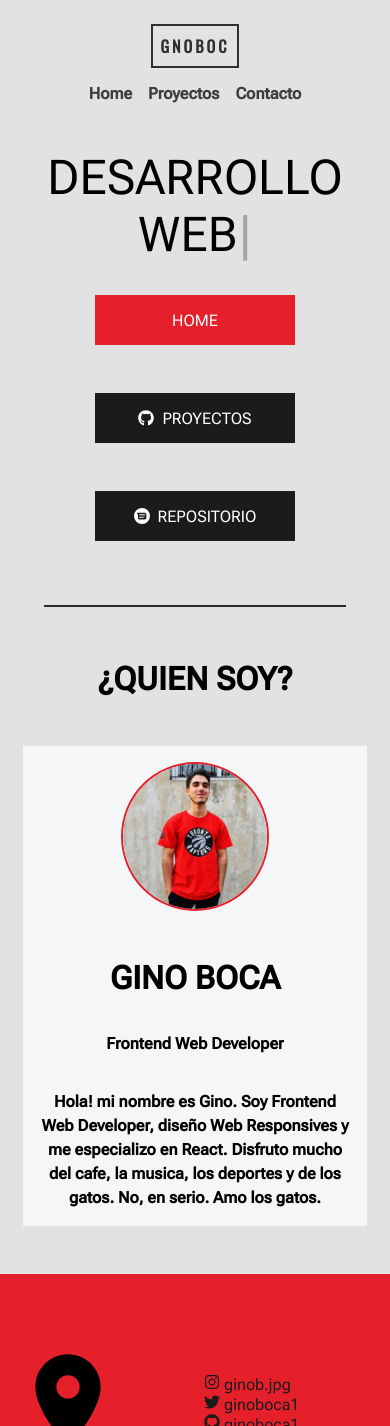
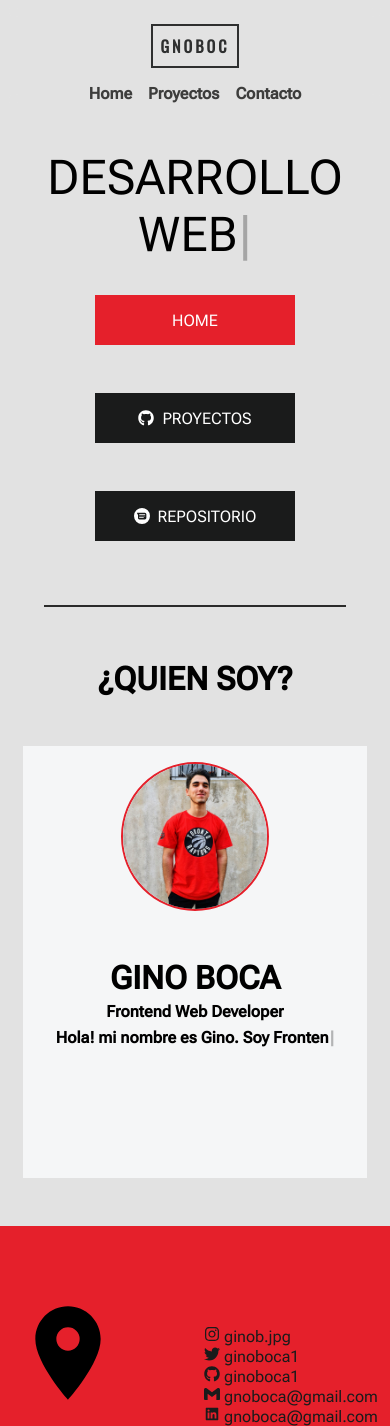
Before and after one commit to Ginoboca1/Me, a React (Create React App) app: page / in a window 390 px wide. Shown: the top 1426 px of the page. Built offline with nearby package versions, Linux system fonts and the light colour scheme.

Commit message:
new animation

```diff
--- a/src/components/testimonio.js
+++ b/src/components/testimonio.js
@@ -12,10 +12,16 @@ function Testimonio(props){
        alt='imagen-gino'
       />
 
-       <div className='text-container'>
+       <div className='text-testimonio-container'>
          <p className='name-collaborator'>{props.name}</p>
          <p className='job-collaborator'>{props.job}</p>
-         <p className='description'>{props.description}</p>
+         <p className='description'>
+         <Typewriter
+          onInit={(typewritter) => {
+            typewritter.typeString('Hola! mi nombre es Gino. Soy Frontend Web Developer, diseño Web Responsives y me especializo en React. Disfruto mucho del cafe, la musica, los deportes y de los gatos. No, en serio. Amo los gatos.').start();
+          }}
+        />
+         </p>
        </div>
 
     </div>
--- a/src/styles/Testimonio.css
+++ b/src/styles/Testimonio.css
@@ -10,10 +10,9 @@
 
 }
 
-.text-container{
-
+.text-testimonio-container{
+    min-width: 50%;
 }
-
 
 .image-testimonio{
     width: 15rem;
@@ -42,6 +41,7 @@
         display: flex;
         flex-direction: column;
         align-items: center;
+        min-height:400px;
     }
 
     .image-testimonio{
@@ -51,6 +51,10 @@
     }
 
     .text-container{
+        text-align: center;
+    }
+
+    .text-testimonio-container{
         text-align: center;
     }
 
```
